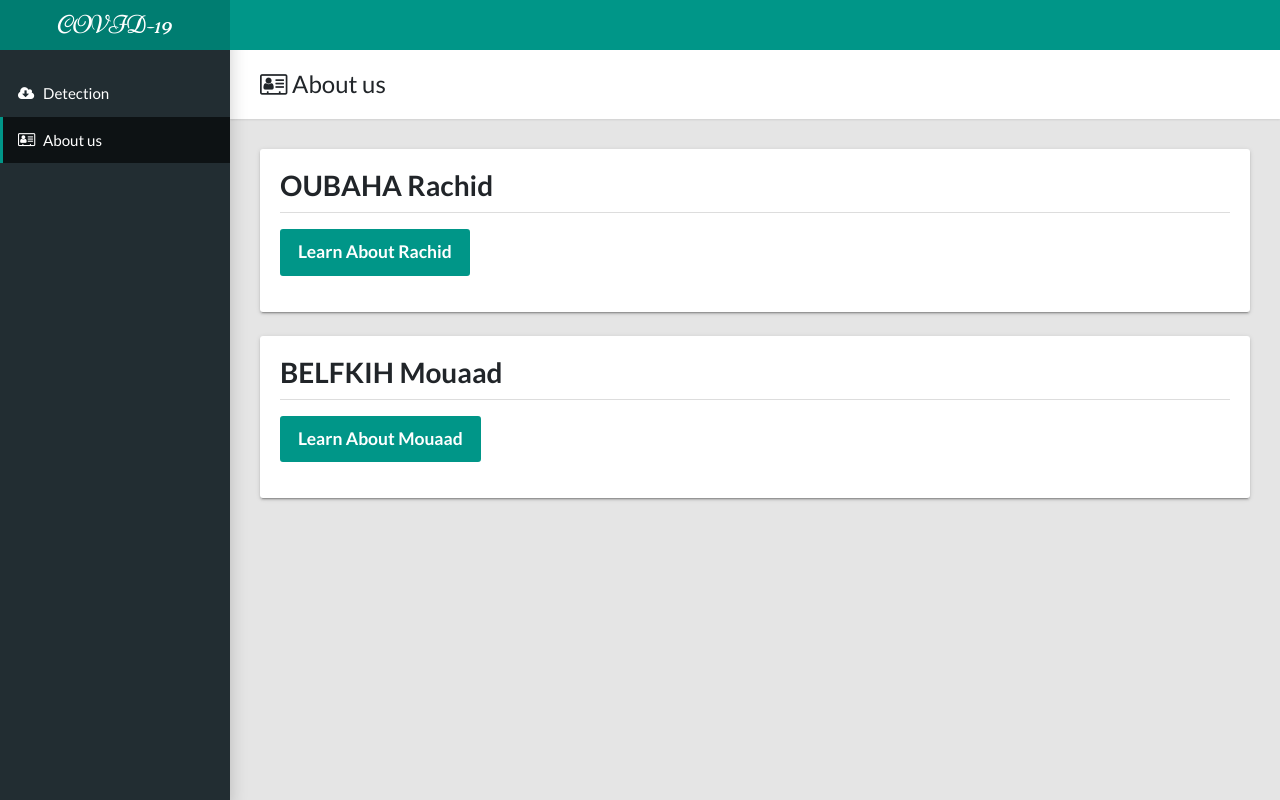
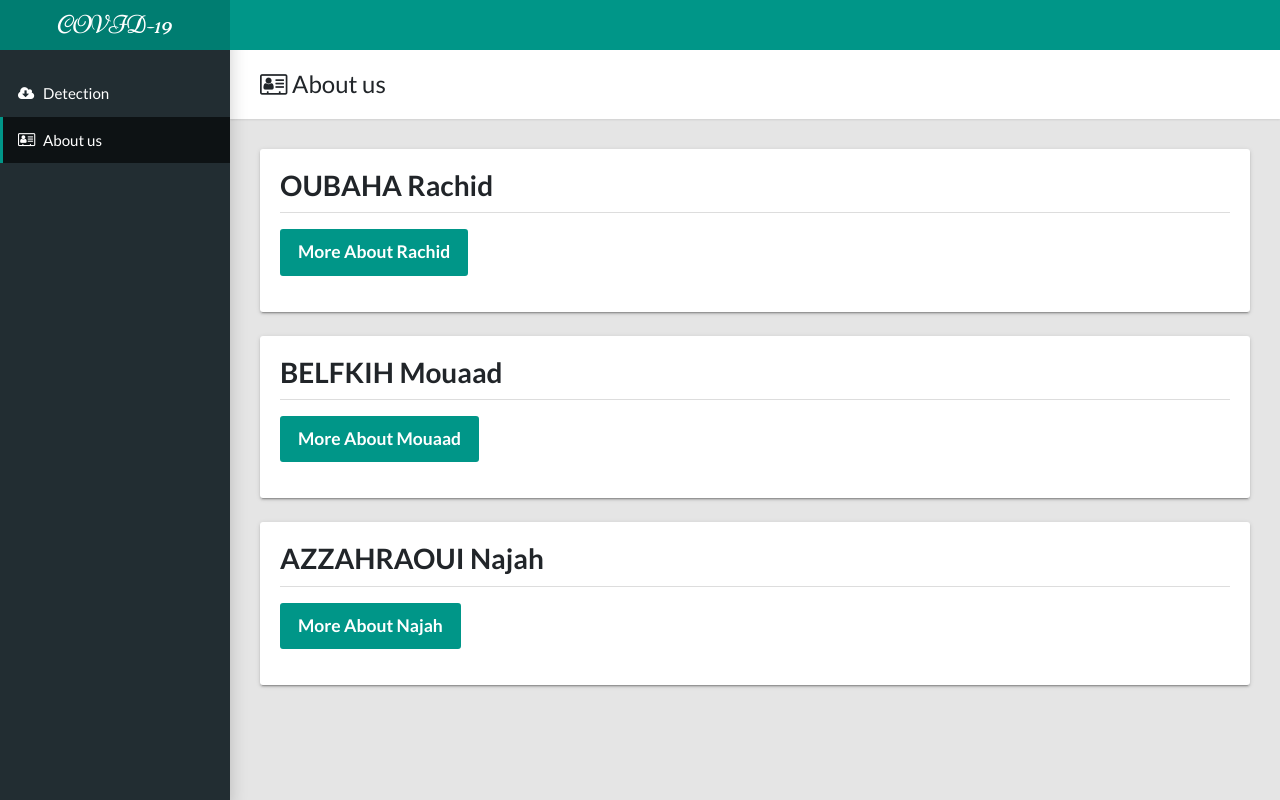
Before and after one commit to ROUBAHA/covid_detection_Flask, a Flask app: page /about in a window 1280 px wide. Run offline with Flask 2, Linux system fonts and the light colour scheme; some libraries are stand-ins or nearby versions.

Commit message:
First commit for heroku

```diff
--- a/templates/about.html
+++ b/templates/about.html
@@ -54,7 +54,7 @@
             </div>
             <div class="bs-component">
 
-              <p><a class="btn btn-primary btn-lg" href="../static/OUBAHA_Rachid.pdf" target="_blank">Learn About Rachid</a></p>
+              <p><a class="btn btn-primary btn-lg" href="https://ma.linkedin.com/in/rachid-oubaha-237279174?trk=public_profile_samename_profile_profile-result-card_result-card_full-click" target="_blank">More About Rachid</a></p>
             </div>
           </div>
         </div>
@@ -73,7 +73,24 @@
             </div>
             <div class="bs-component">
 
-              <p><a class="btn btn-primary btn-lg" href="../static/Mouaad_Belfkih_CV.pdf" target="_blank">Learn About Mouaad</a></p>
+              <p><a class="btn btn-primary btn-lg" href="../static/Mouaad_Belfkih_CV.pdf" target="_blank">More About Mouaad</a></p>
+            </div>
+          </div>
+        </div>
+
+      </div>
+
+                  <!-- Containers-->
+      <div class="tile mb-4">
+        <div class="row">
+
+          <div class="col-lg-12">
+            <div class="page-header">
+              <h2 class="mb-3 line-head" id="containers">AZZAHRAOUI Najah</h2>
+            </div>
+            <div class="bs-component">
+
+              <p><a class="btn btn-primary btn-lg" href="https://web.facebook.com/najah.azzahraoui" target="_blank">More About Najah</a></p>
             </div>
           </div>
         </div>
```
Also changed, not shown: 1 other file.
